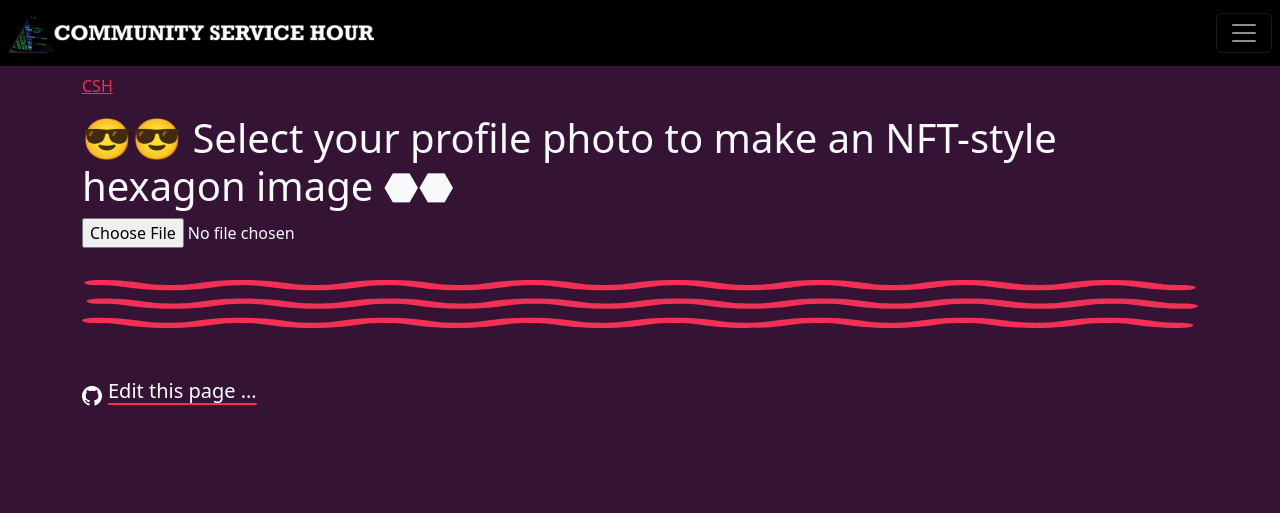
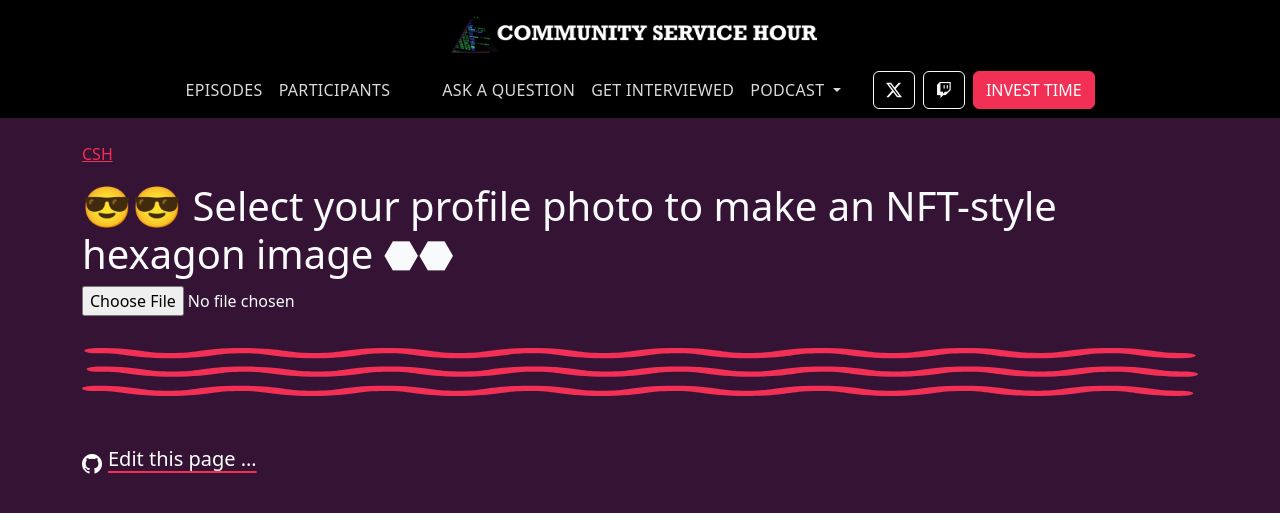
Before and after one commit to community-service/hour.gg, a Jekyll site: the page built from hexagonify.html, in a window 1280 px wide. Shown: the top 513 px of the page. Built offline with Jekyll 4.4.1, drawn with Linux system fonts in a browser that asks for light colours.

Commit message:
introduce larger tablet screen size menu nav behavior

```diff
--- a/_includes/main-nav.html
+++ b/_includes/main-nav.html
@@ -143,7 +143,7 @@
   }
 
   /* Mobile: inset the OPENED menu content from the edges */
-  @media (max-width: 1299.98px) {
+  @media (max-width: 949.98px) {
     .csh-collapse-inner {
       padding-left: 1rem;
       padding-right: 1rem;
@@ -164,8 +164,8 @@
     }
   }
 
-  /* Desktop (>=1300px): centered structure; dropdown should OVERLAY, not expand the navbar height */
-  @media (min-width: 1300px) {
+  /* Desktop (>=950px): centered structure; dropdown should OVERLAY, not expand the navbar height */
+  @media (min-width: 950px) {
     .navbar-expand-custom .navbar-toggler {
       display: none;
     }
@@ -249,12 +249,12 @@
 <script>
   (function () {
     function syncNavbarSpacer() {
-      var barRow = document.querySelector('.csh-bar-row');
+      var navbar = document.getElementById('site-navbar');
       var spacer = document.getElementById('navbar-spacer');
-      if (!barRow || !spacer) return;
+      if (!navbar || !spacer) return;
 
-      // Reserve ONLY the top bar height so expanded menu overlays the page (doesn't push it down)
-      spacer.style.height = barRow.offsetHeight + 'px';
+      // Reserve the full navbar height (accounts for content wrapping at intermediate widths)
+      spacer.style.height = navbar.offsetHeight + 'px';
     }
 
     function setupClickOutsideToClose() {
@@ -263,7 +263,7 @@
       if (!nav || !collapseEl) return;
 
       function isMobileMode() {
-        return window.matchMedia('(max-width: 1299.98px)').matches;
+        return window.matchMedia('(max-width: 949.98px)').matches;
       }
 
       function closeIfOpen() {
```
